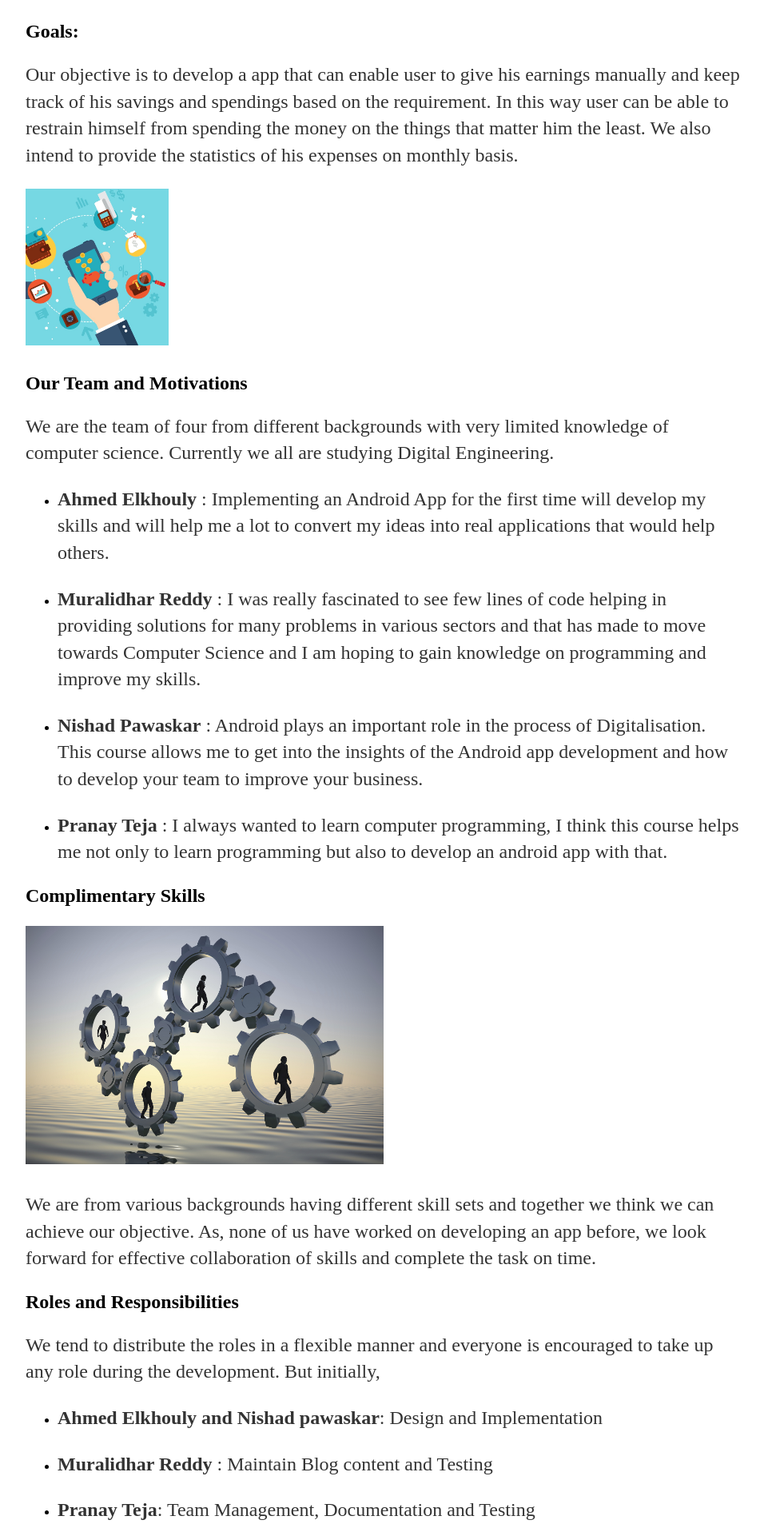
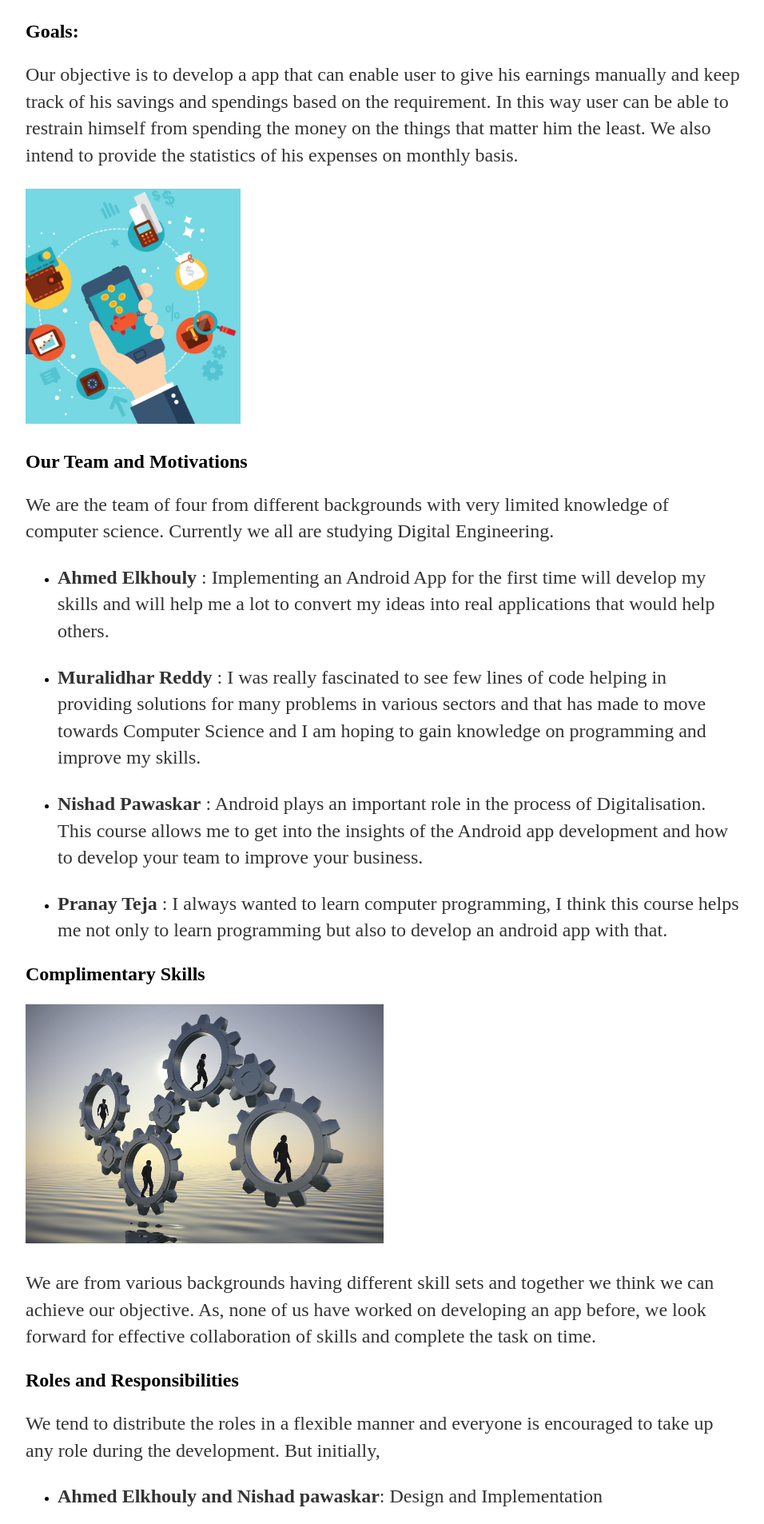
Before and after one commit to DBSE-teaching/isee2019-TeamMachine, a Jekyll site: the page built from docs/_posts/2019-04-15-Team-Presentation.md, in a window 1280 px wide. Shown: the part 1104-3010 px from the top of the page at 80% size, without its empty margins (160-1116 px from the left). Built offline with Jekyll 4.4.1, drawn with Linux system fonts in a browser that asks for light colours; a file with an impossible date is left out.

Commit message:
Update 2019-04-15-Team-Presentation.md

```diff
--- a/docs/_posts/2019-04-15-Team-Presentation.md
+++ b/docs/_posts/2019-04-15-Team-Presentation.md
@@ -20,7 +20,7 @@
 
 Our objective is to develop a app that can enable user to give his earnings manually and keep track of his savings and spendings based on the requirement. In this way user can be able to restrain himself from spending the money on the things that matter him the least. We also intend to provide the statistics of his expenses on monthly basis.
 
-![Goals]({{site.baseurl}}/images/Goals.jpg "Goals"){:height="20%" width="20%"}
+![Goals]({{site.baseurl}}/images/Goals.jpg "Goals"){:height="30%" width="30%"}
 
 ## Our Team and Motivations
 
```
